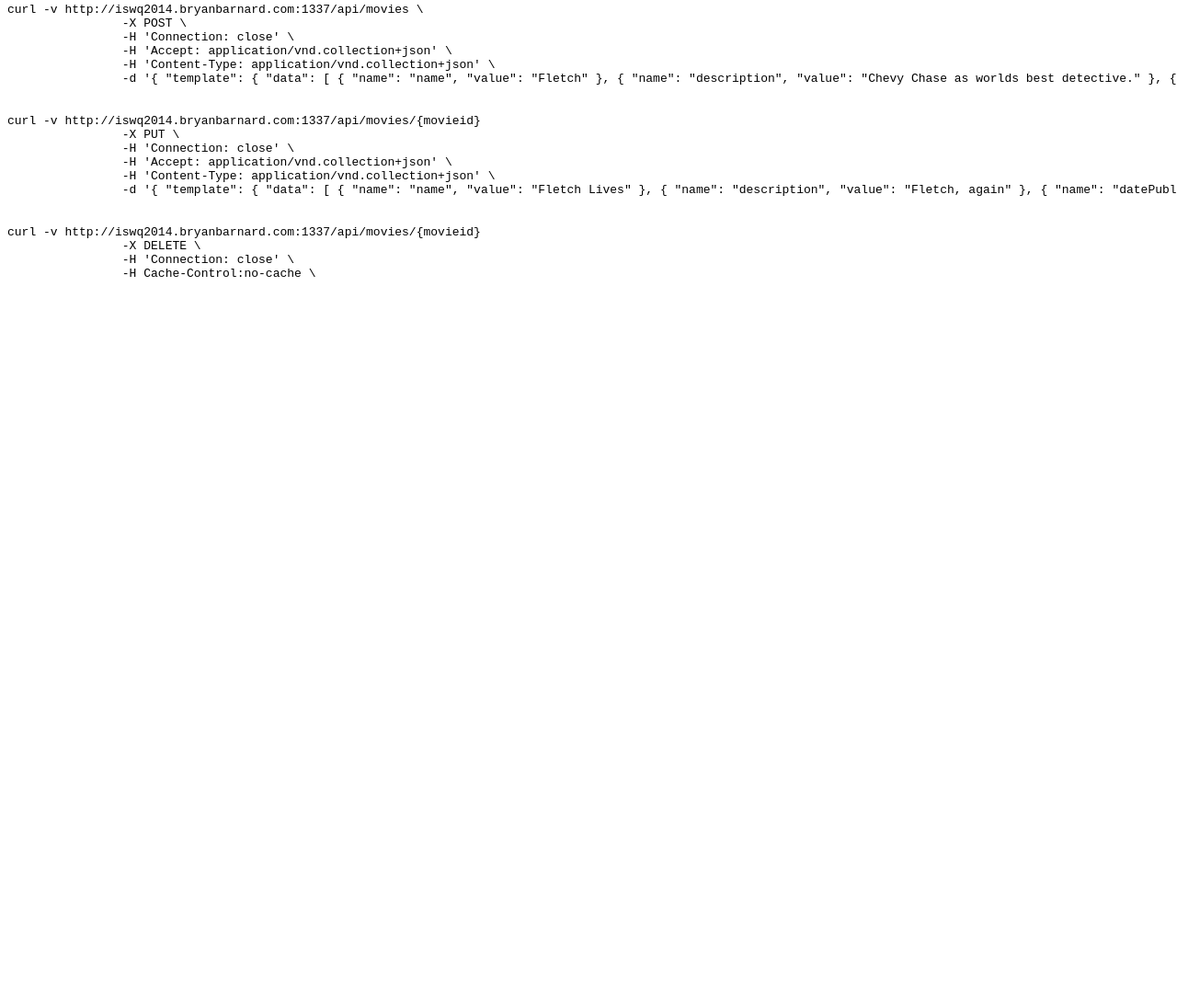
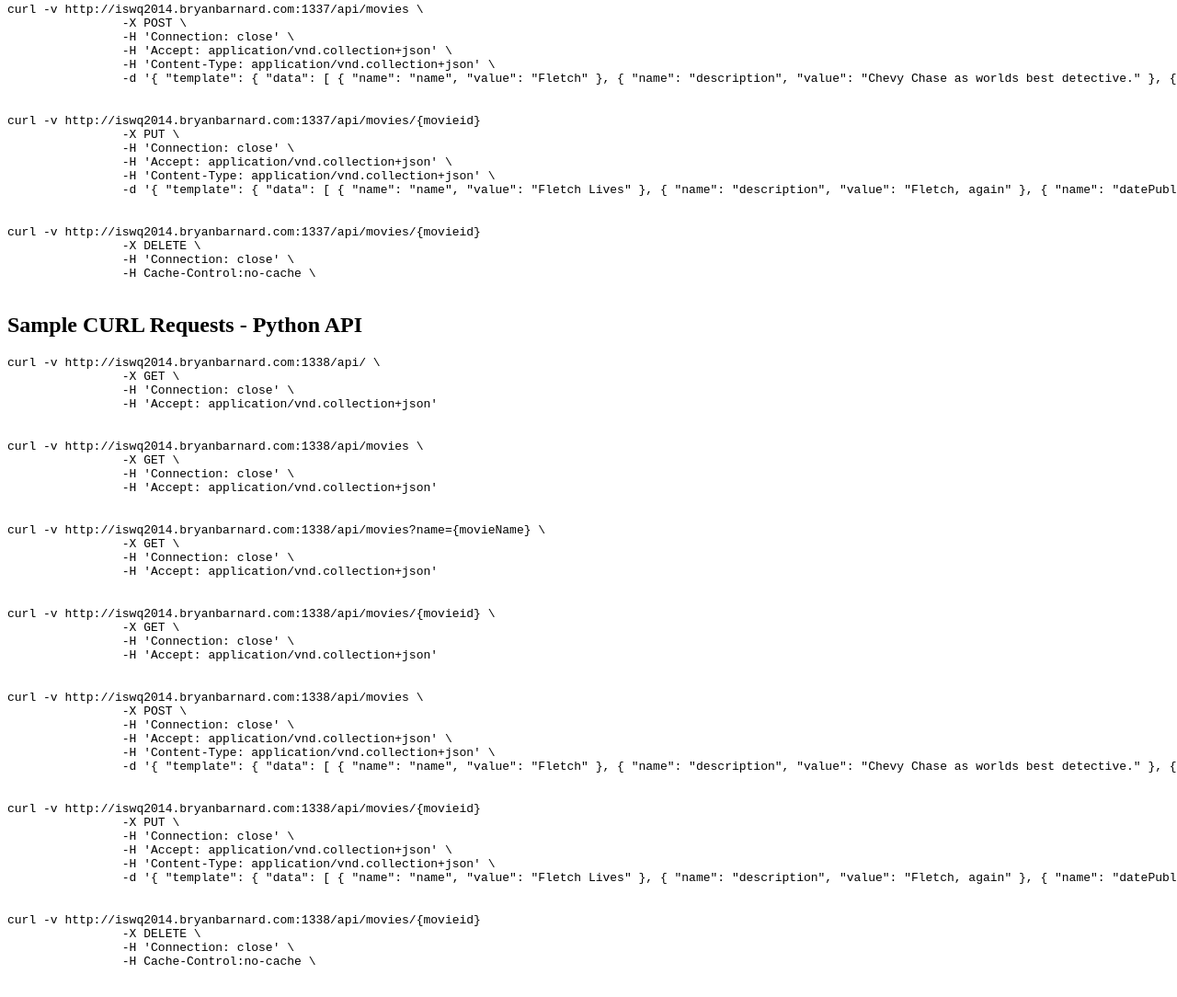
Before and after one commit to bryanbarnard/ISWQ2014, a plain HTML site: page index.html in a window 1280 px wide. Shown: the part 923-2007 px from the top of the page at 92% size. Before the commit the page ends 1259 px from the top, so only its background shows below. Drawn offline with Linux system fonts and the light colour scheme; a script that the page names is missing.

Commit message:
full set python curl samples

```diff
--- a/index.html
+++ b/index.html
@@ -98,6 +98,53 @@
                 -H Cache-Control:no-cache \
             </pre>
         <p></p>
+        <h2>Sample CURL Requests - Python API</h2>
+            <pre class="embedcurl" width="100%" title="Get BILLBOARD">curl -v http://iswq2014.bryanbarnard.com:1338/api/ \
+                -X GET \
+                -H 'Connection: close' \
+                -H 'Accept: application/vnd.collection+json'
+            </pre>
+        <p></p>
+            <pre class="embedcurl" width="100%" title="Get Movie Resource Collection">curl -v http://iswq2014.bryanbarnard.com:1338/api/movies \
+                -X GET \
+                -H 'Connection: close' \
+                -H 'Accept: application/vnd.collection+json'
+            </pre>
+        <p></p>
+            <pre class="embedcurl" width="100%" title="Get Movie Resource Collection, search by name">curl -v http://iswq2014.bryanbarnard.com:1338/api/movies?name={movieName} \
+                -X GET \
+                -H 'Connection: close' \
+                -H 'Accept: application/vnd.collection+json'
+            </pre>
+        <p></p>
+            <pre class="embedcurl" width="100%" title="Get Movie Resource">curl -v http://iswq2014.bryanbarnard.com:1338/api/movies/{movieid} \
+                -X GET \
+                -H 'Connection: close' \
+                -H 'Accept: application/vnd.collection+json'
+            </pre>
+        <p></p>
+            <pre class="embedcurl" width="100%" title="Create a Movie Resource">curl -v http://iswq2014.bryanbarnard.com:1338/api/movies \
+                -X POST \
+                -H 'Connection: close' \
+                -H 'Accept: application/vnd.collection+json' \
+                -H 'Content-Type: application/vnd.collection+json' \
+                -d '{ "template": { "data": [ { "name": "name", "value": "Fletch" }, { "name": "description", "value": "Chevy Chase as worlds best detective." }, { "name": "datePublished", "value": "1986-03-28T21:51:08.406Z" }, { "name": "about", "value": "Cheve Chase as LA Detective" }, { "name": "genre", "value": "comedy" }, { "name": "version", "value": "1.0" }, { "name": "timeRequired", "value": "PT100M" }, { "name": "contentRating", "value": "r" } ] } }'
+            </pre>
+        <p></p>
+            <pre class="embedcurl" width="100%" title="Modify a Movie Resource">curl -v http://iswq2014.bryanbarnard.com:1338/api/movies/{movieid}
+                -X PUT \
+                -H 'Connection: close' \
+                -H 'Accept: application/vnd.collection+json' \
+                -H 'Content-Type: application/vnd.collection+json' \
+                -d '{ "template": { "data": [ { "name": "name", "value": "Fletch Lives" }, { "name": "description", "value": "Fletch, again" }, { "name": "datePublished", "value": "1992-03-28T21:51:08.406Z" }, { "name": "about", "value": "Chevy Chase as LA Detective" }, { "name": "genre", "value": "comedy" }, { "name": "version", "value": "1.0" }, { "name": "timeRequired", "value": "PT140M" }, { "name": "contentRating", "value": "r" } ] } }'
+            </pre>
+        <p></p>
+            <pre class="embedcurl"  width="100%" title="Delete a Movie Resource">curl -v http://iswq2014.bryanbarnard.com:1338/api/movies/{movieid}
+                -X DELETE \
+                -H 'Connection: close' \
+                -H Cache-Control:no-cache \
+            </pre>
+        <p></p>
     </div>
     <div id="tests">
     </div>
```
